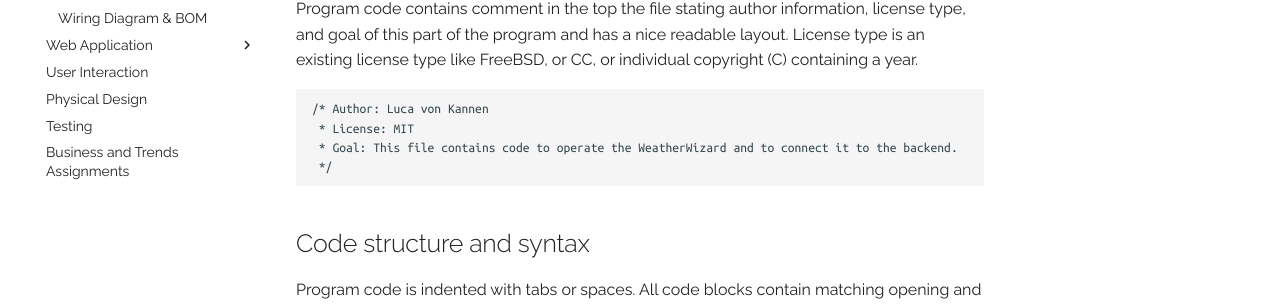
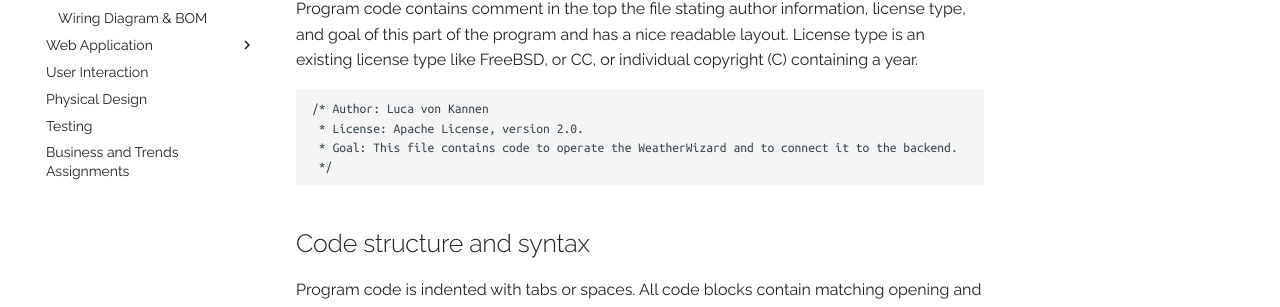
Before and after one commit to lv042/Weather-Wizard, an MkDocs documentation site: the page built from docs/emb_software.md, in a window 1280 px wide and 900 px high. Shown: the part 300-607 px from the top of the window. Built offline with MkDocs 1.6.1 and Material for MkDocs 9.7.7, drawn with Linux system fonts in a browser that asks for light colours; some of the changed text lies outside the part shown.

Commit message:
Changed license from MIT to Apache License, version 2.0.

````diff
--- a/docs/emb_software.md
+++ b/docs/emb_software.md
@@ -8,7 +8,7 @@ Program code contains comment in the top the file stating author information, li
 
 ```
 /* Author: Luca von Kannen
- * License: MIT
+ * License: Apache License, version 2.0.
  * Goal: This file contains code to operate the WeatherWizard and to connect it to the backend.
  */
 ```
@@ -78,7 +78,7 @@ See full code below. All setups and loops are in their own indepentend functions
 
 ```cpp
 /* Author: Luca von Kannen
- * License: MIT
+ * License: Apache License, version 2.0.
  * Goal: This file contains code to operate the WeatherWizard and to connect it to the backend.
  */
 
````
Also changed, not shown: 1 other file.
